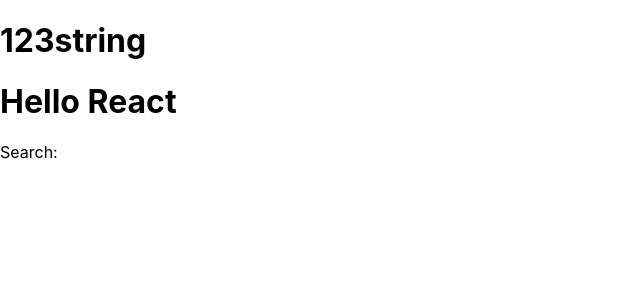
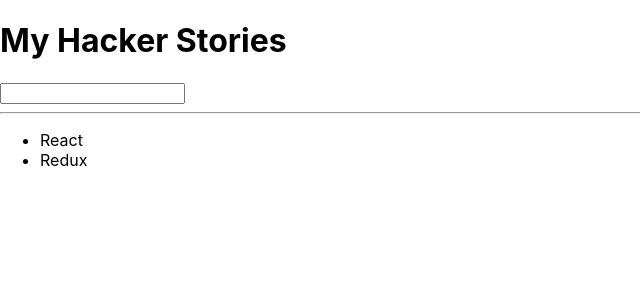
Before and after one commit to LCzoboriek/React, a React (Create React App) app: page / in a window 1280 px wide. Shown: the top 300 px of the page, without its empty margins (0-640 px from the left). Built offline with nearby package versions, Linux system fonts and the light colour scheme.

Commit message:
Created a different array, but mapped through and outputted to each individual li html element

```diff
--- a/src/App.js
+++ b/src/App.js
@@ -1,18 +1,36 @@
 import "./App.css";
 
-function getTitle(title) {
-  return title;
-}
-
-let my_array = [123, "string"];
+const list = [
+  {
+    title: "React",
+    url: "https://reactjs.org/",
+    author: "Jordan Walke",
+    num_comments: 3,
+    points: 4,
+    objectID: 0,
+  },
+  {
+    title: "Redux",
+    url: "https://redux.js/org/",
+    author: "Dan Abramov, Andrew Clark",
+    num_comments: 2,
+    points: 5,
+    objectID: 1,
+  },
+];
 
 function App() {
   return (
     <div>
-      <h1>{my_array.map((x) => x)}</h1>
-      <h1>Hello {getTitle("React")}</h1>
-      <label htmlFor="search">Search:</label>
-      <label id="search" type="text" />
+      <h1>My Hacker Stories</h1>
+      <label htmlFor="search"></label>
+      <input id="search" type="text"></input>
+      <hr />
+      <ul>
+        {list.map(function (item) {
+          return <li>{item.title}</li>;
+        })}
+      </ul>
     </div>
   );
 }
```
